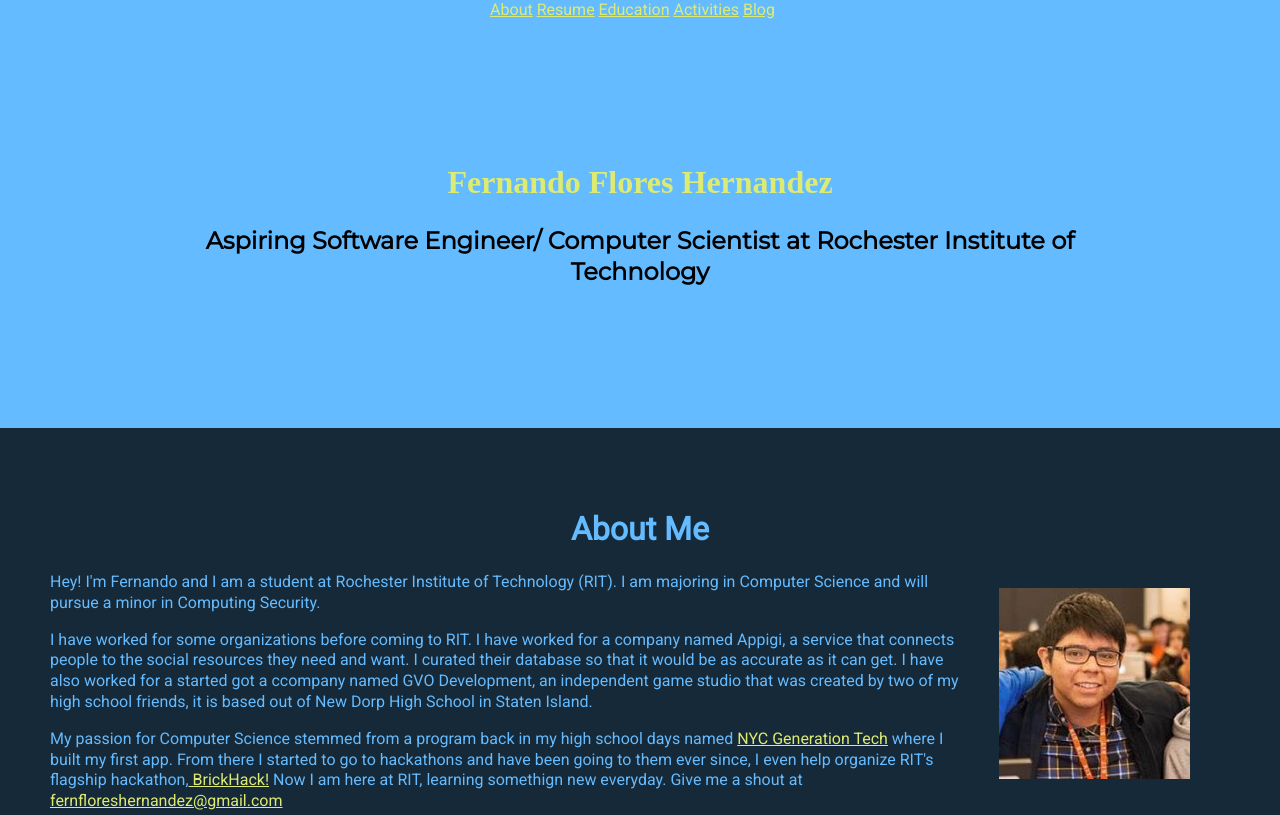
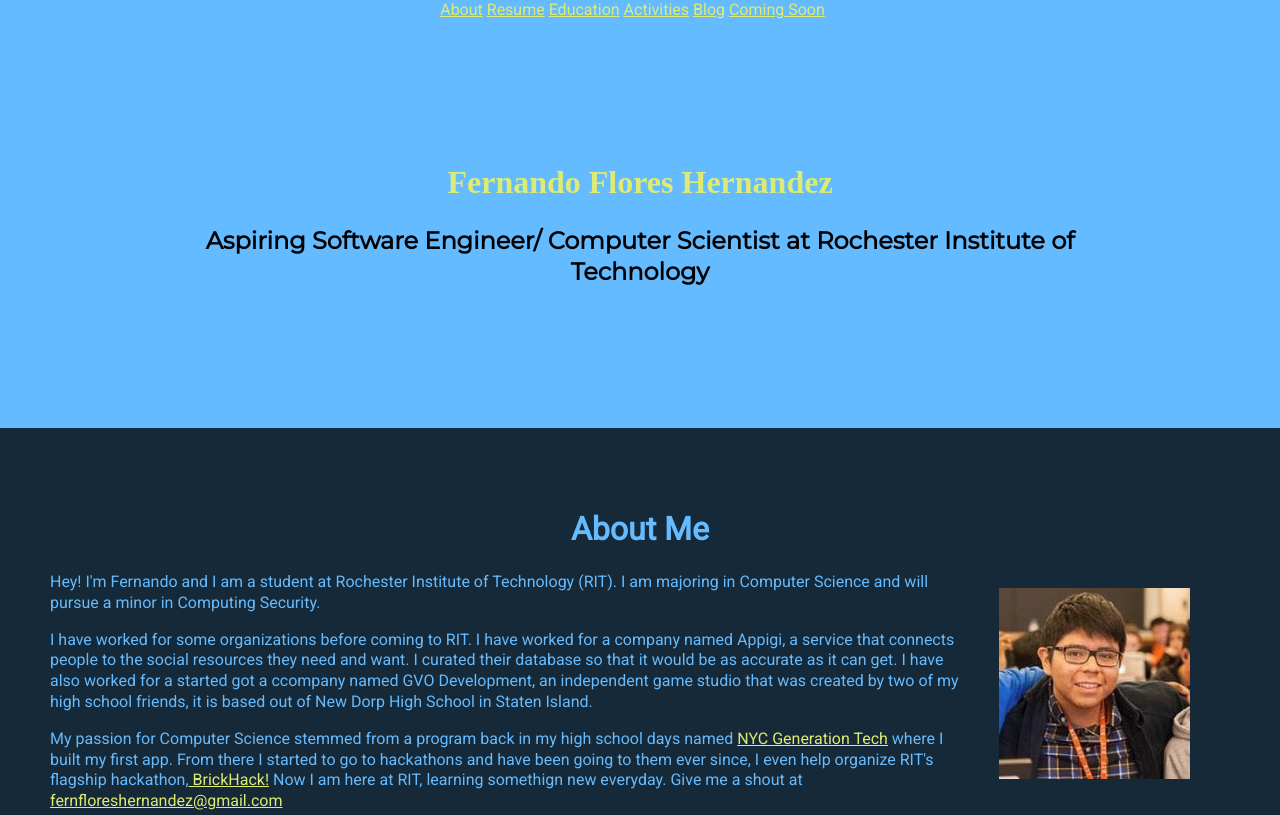
Before and after one commit to fernflores0463/NewWebsite, a plain HTML site: page index.html in a window 1280 px wide. Shown: the top 815 px of the page. Drawn offline with Linux system fonts and the light colour scheme; a web font is replaced by a local one.

Commit message:
Added a new link

```diff
--- a/index.html
+++ b/index.html
@@ -22,6 +22,7 @@
 				<a href="#education">Education</a>
 				<a href="#activities">Activities</a>
 				<a href="http://www.blog.fernflores.me">Blog</a>
+				<a href="#">Coming Soon</a>
 		</nav>
 		<div id="header">
 			<h1 id="name">Fernando Flores Hernandez</h1>
```
